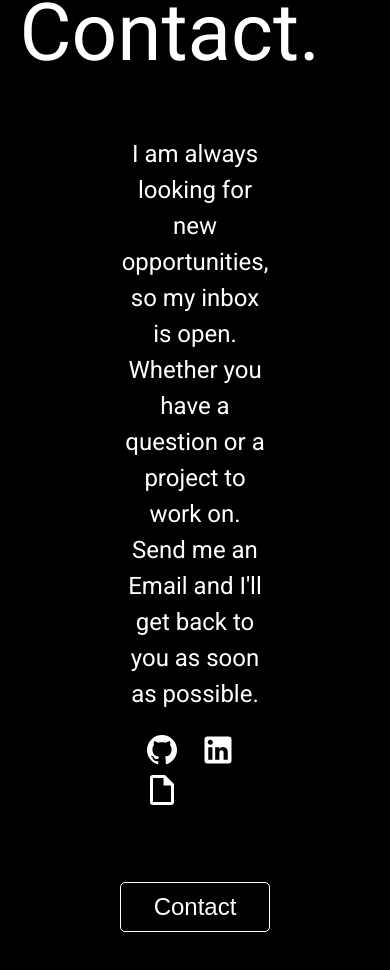
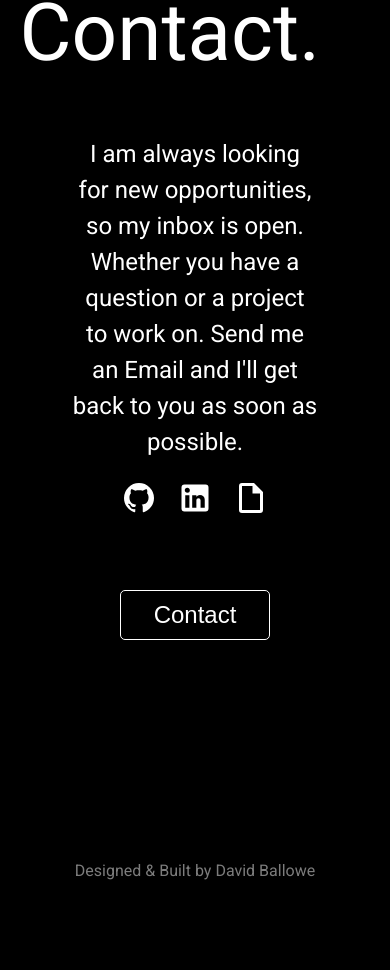
Before and after one commit to djballowe/Web-Portfolio, a React (Create React App) app: page / in a window 390 px wide. Shown: the part 5551-6521 px from the top of the page. After the commit the page ends 6491 px from the top, so only its background shows below. Built offline with nearby package versions, Linux system fonts and the light colour scheme.

Commit message:
contact responsive

```diff
--- a/src/App.css
+++ b/src/App.css
@@ -586,10 +586,10 @@ body {
 }
 
 .contact-description {
-  width: 50%;
   display: flex;
   flex-direction: column;
   align-items: center;
+  max-width: 531px;
 }
 .contact-description p {
   text-align: center;
--- a/src/components/contact/_contact.scss
+++ b/src/components/contact/_contact.scss
@@ -23,10 +23,10 @@
 }
 
 .contact-description {
-  width: 50%;
   display: flex;
   flex-direction: column;
   align-items: center;
+  max-width: 531px;
   p {
     text-align: center;
     line-height: 150%;
```
Also changed, not shown: 1 other file (tests, documents, lock files or other folders).
